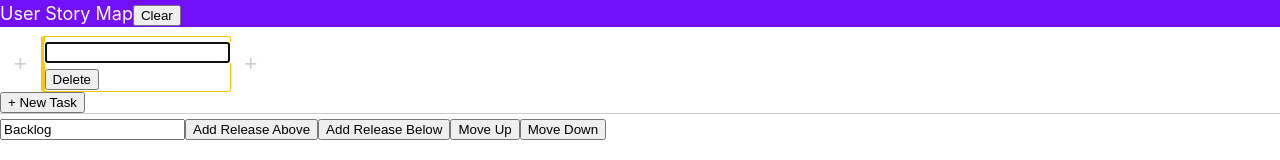
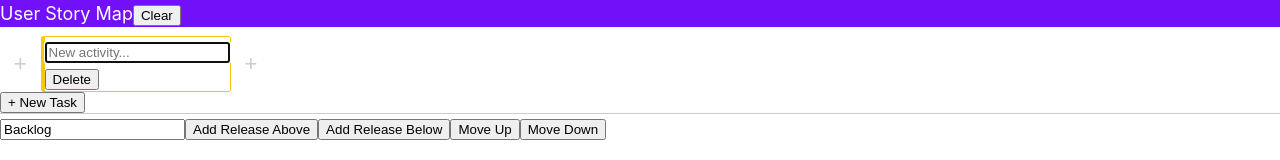
Before and after one commit to jasonmitchell/user-story-map, a React (Create React App) app: page / in a window 1280 px wide. Both pictures are taken after a click on the button "+ New Activity". Shown: the top 160 px of the page. Built offline with nearby package versions, Linux system fonts and the light colour scheme.

Commit message:
Add placeholder text for new cards

```diff
--- a/src/components/Cards.js
+++ b/src/components/Cards.js
@@ -86,7 +86,8 @@ function Card({id, index, title, type, onAddAbove, onAddBelow, onAddLeft, onAddR
                value={title}
                onChange={e => {
                  dispatch({type: actions.UPDATE_CARD, cardId: id, title: e.target.value});
-               }} />
+               }}
+               placeholder={`New ${type}...`} />
         <button type="button" onClick={() => deleteCard()}>Delete</button>
       </CardOutline>
 
```
